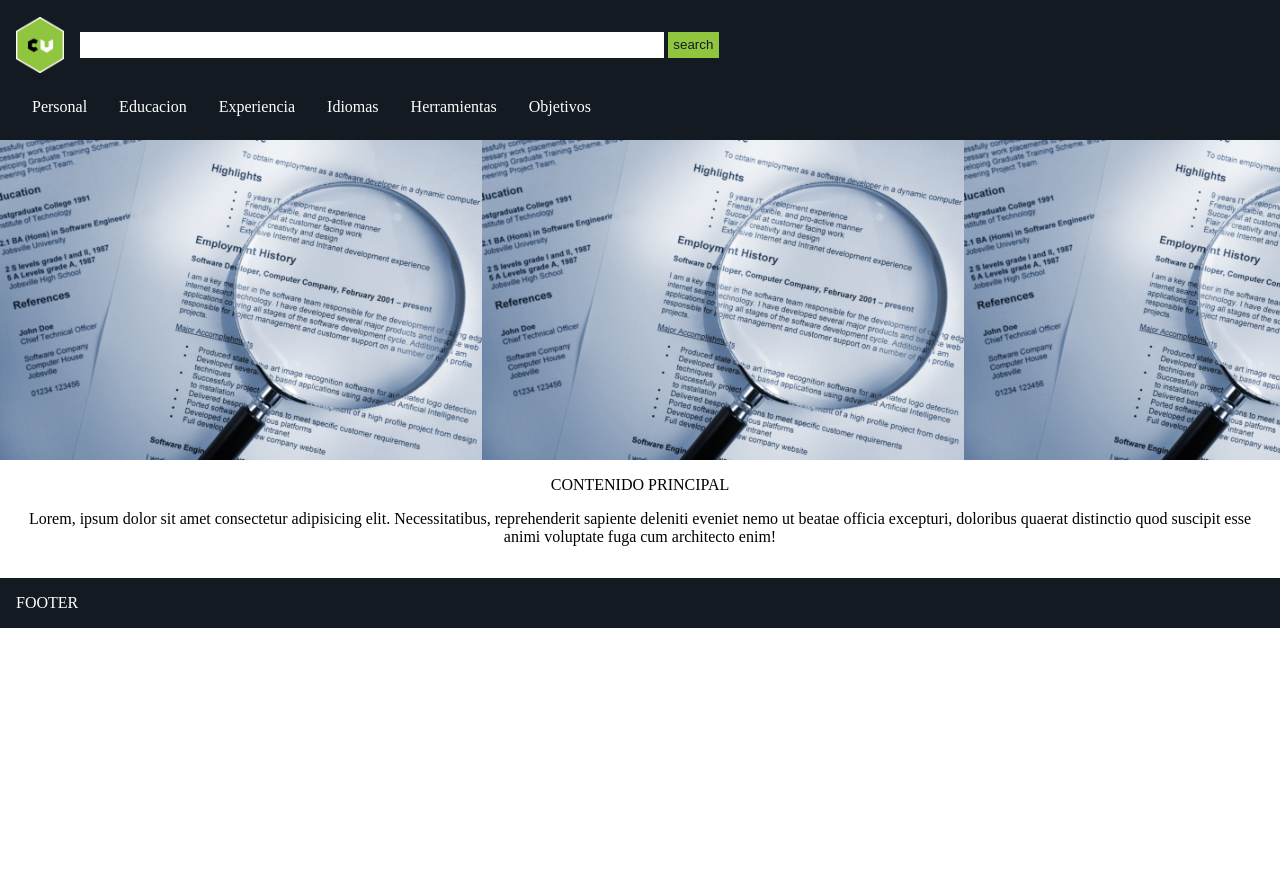
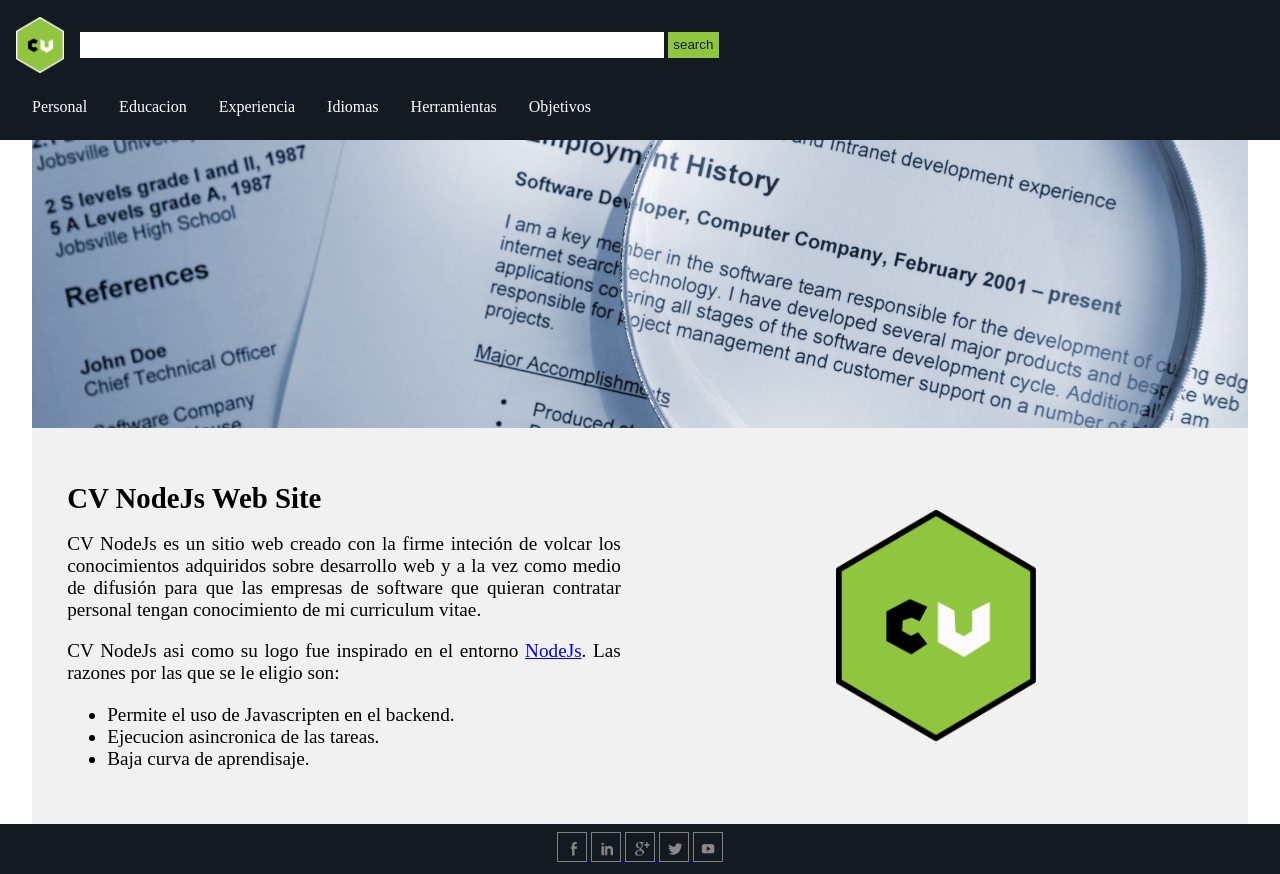
Before and after one commit to danielchungara1/cv-nodejs, a website: page index.html in a window 1280 px wide. Before the commit the page ends 800 px from the top, so only its background shows below. Drawn offline with Linux system fonts and the light colour scheme.

Commit message:
finalizado estructura plantilla

```diff
--- a/index.html
+++ b/index.html
@@ -1,5 +1,6 @@
 <!DOCTYPE html>
 <html lang="en">
+
 <head>
     <meta charset="UTF-8">
     <meta name="viewport" content="width=device-width, initial-scale=1.0">
@@ -7,9 +8,11 @@
     <link rel="stylesheet" href="/public/css/estilos-index.css">
 
 </head>
+
 <body>
 
-    <header><!-- LOGO Y BUSQUEDA -->
+    <header>
+        <!-- LOGO Y BUSQUEDA -->
         <img src="/public/img/logo-claro.png" alt="logo">
         <form action="">
             <input type="text" class="cuadro-busqueda">
@@ -17,7 +20,8 @@
         </form>
     </header>
 
-    <nav><!-- BARRA NAVEGACION -->
+    <nav>
+        <!-- BARRA NAVEGACION -->
         <a href="#">Personal</a>
         <a href="#">Educacion</a>
         <a href="#">Experiencia</a>
@@ -27,9 +31,49 @@
     </nav>
 
     <div class="carusel">CARUSEL IMAGENES</div>
-    <main>CONTENIDO PRINCIPAL
-        <p>Lorem, ipsum dolor sit amet consectetur adipisicing elit. Necessitatibus, reprehenderit sapiente deleniti eveniet nemo ut beatae officia excepturi, doloribus quaerat distinctio quod suscipit esse animi voluptate fuga cum architecto enim!</p>
+
+    <main>
+        <!-- CONTENIDO PRINCIPAL  -->
+        <section class="container">
+            <div class="box1">
+                <h1>CV NodeJs Web Site</h1>
+                <p>CV NodeJs es un sitio web creado con la firme inteción de volcar los conocimientos adquiridos sobre
+                    desarrollo web y a la vez como medio de difusión para que las empresas de software que quieran
+                    contratar personal tengan conocimiento de mi curriculum vitae.</p>
+                <p>CV NodeJs asi como su logo fue inspirado en el entorno <a href="https://es.wikipedia.org/wiki/Node.js">
+                        NodeJs</a>. Las razones por las que se le eligio son:</p>
+                <ul>
+                    <li>Permite el uso de Javascripten en el backend.</li>
+                    <li>Ejecucion asincronica de las tareas.</li>
+                    <li>Baja curva de aprendisaje.</li>
+                </ul>
+            </div>
+            <div class="box2">
+                <img src="/public/img/logo.png" alt="logo">
+            </div>
+        </section>
+
     </main>
-    <footer>FOOTER</footer>
+    <footer>
+        <!-- FOOTER -->
+        <!-- <p>Daniel Amilcar Chungara Ruiz.</p>      -->
+        <a href="#">
+            <div id="icon-facebook"></div>
+        </a>
+        <a href="#">
+            <div id="icon-linkedin"></div>
+        </a>
+        <a href="#">
+            <div id="icon-google"></div>
+        </a>
+        <a href="#">
+            <div id="icon-twiter"></div>
+        </a>
+        <a href="#">
+            <div id="icon-youtube"></div>
+        </a>
+
+    </footer>
 </body>
+
 </html>
--- a/public/css/estilos-index.css
+++ b/public/css/estilos-index.css
@@ -1,6 +1,6 @@
 /*
 *Color fondo azul: #131A22
-*Color verde: #90C53F
+*Color verde: #90C53F (144,197,63)
 */
 *{
     box-sizing: border-box;
@@ -10,6 +10,7 @@ body,html{
     margin :0;
     padding:0;
     height: 100%;
+
 }
 header,nav,footer{
     background-color: #131A22;
@@ -17,18 +18,19 @@ header,nav,footer{
     color: white;
 }
 .carusel{
-    height: 20em;
+    height: 18em;
     display: flex;
     align-items: center;
     justify-content: center;
     background-image: url("/public/img/cv-lupa.jpg");
-    background-size: contain;
+    background-size: cover;
     color: transparent;
+    background-position: center center;
+    background-repeat: no-repeat;
+    width: 95%;
+    margin: 0 auto;
 }
-main{
-    padding: 1em;
-    text-align: center;
-}
+
 
 header{
     display: flex;
@@ -66,7 +68,10 @@ nav{
     justify-content: stretch;
 
 }
-nav > a:link,a:visited,a:hover,a:active{
+nav > a:link,
+nav > a:visited,
+nav > a:hover,
+nav > a:active{
     color: white;
     text-decoration: none;
 }
@@ -78,3 +83,79 @@ nav > a:hover{
 nav > a{
     padding: 1em;
 }
+
+main{
+    width: 70%;
+    margin: 0.25em auto;
+}
+main > h1{
+    text-align: center;
+}
+
+
+footer{
+ text-align: center;
+ padding: 0.5em;
+}
+
+#icon-facebook, #icon-google, #icon-linkedin,#icon-twiter, #icon-youtube{
+    background-image: url("/public/img/sprite-social-media.png");
+        width: 30px;
+        height: 30px;
+        background-position-y: 0;
+        background-repeat: no-repeat;
+        background-size: 350px;
+        display: inline-block;
+        border: solid 1px grey;
+
+
+}
+#icon-google{
+    background-position-x: -95px ;
+}
+#icon-linkedin{
+    background-position-x: -128px ;
+}
+#icon-twiter{
+    background-position-x: -255px ;
+}
+#icon-youtube{
+    background-position-x: -320px ;
+}
+
+main{
+    width: 95%;
+    margin: 0 auto;
+    background-color: rgba(200, 200, 200, 0.25);
+    padding: 1em;
+}
+
+main > .container{
+    display: flex;
+
+}
+
+main > .container > .box1{
+    flex: 50%;
+    padding: 1em;
+    border-right: none;
+    font-size: 1.2em;
+    line-height: 1.15em;
+}
+main > .container > .box1 > p{
+
+    text-align: justify;
+}
+
+main > .container > .box2{
+    flex: 50%;
+    display: flex;
+    justify-content: center;
+    align-items: center;
+
+}
+main > .container img{
+    width: 200px;
+
+
+}
```
Also changed, not shown: public/img/sprite-social-media.png (added).
